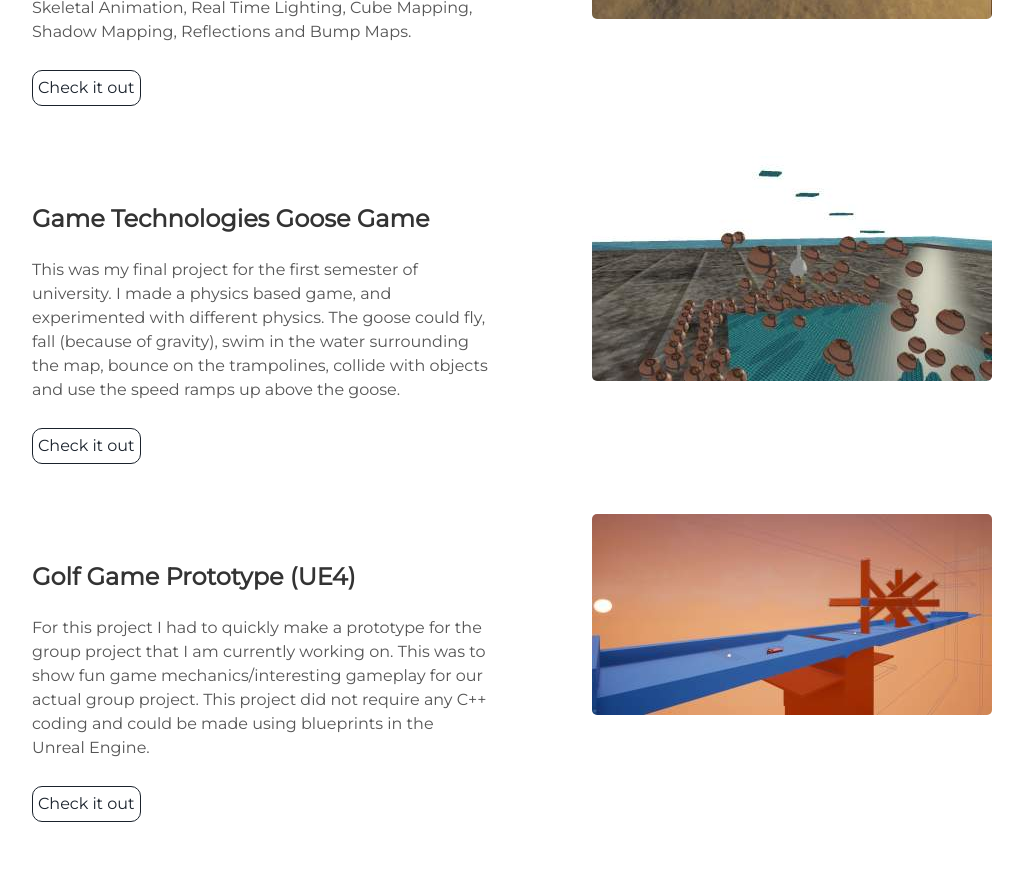
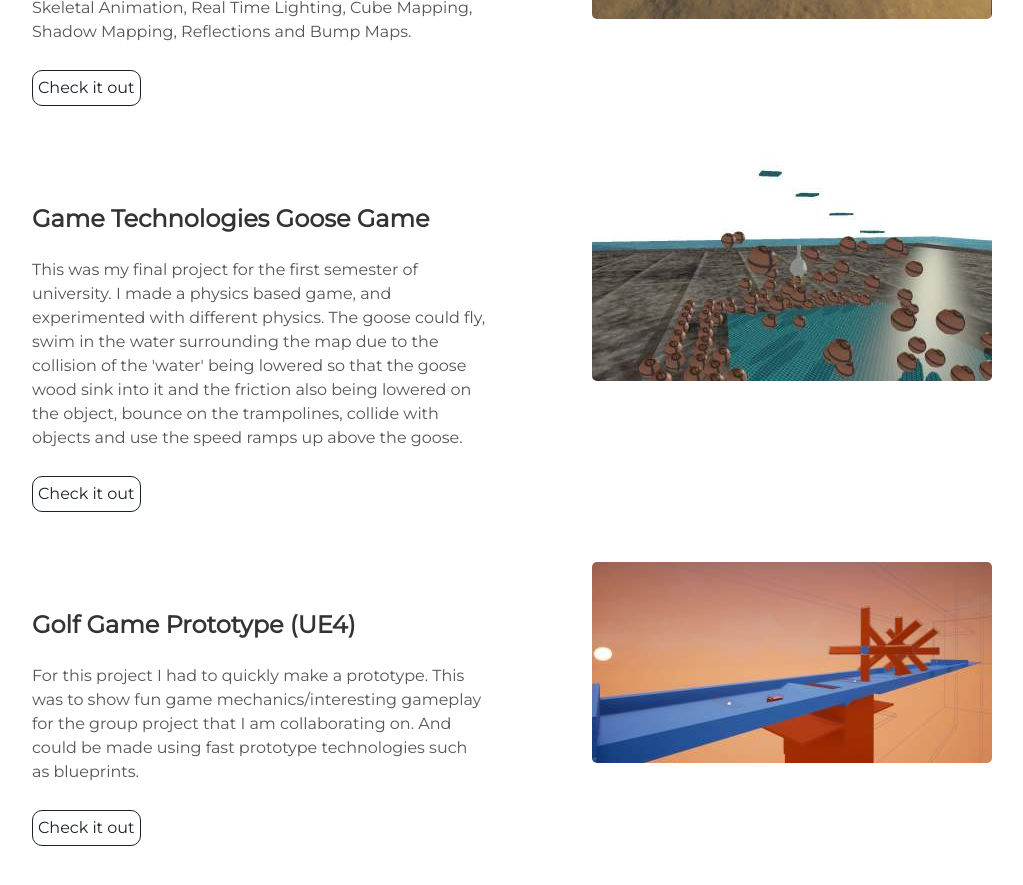
Before and after one commit to GeordieGinge/GeordieGinge.github.io, a Jekyll site: the page built from index.html, in a window 1280 px wide and 900 px high, scrolled down 2259 px. Shown: the top 885 px of the window, without its empty margins (128-1151 px from the left). Built offline with Jekyll 4.4.1, drawn with Linux system fonts in a browser that asks for light colours; some of the changed text lies outside the part shown.

```diff
--- a/_includes/projects.html
+++ b/_includes/projects.html
@@ -38,7 +38,9 @@
     <ul>
     </ul>
     <p>This was my final project for the first semester of university. I made a physics based game, and experimented with different physics.
-      The goose could fly, fall (because of gravity), swim in the water surrounding the map, bounce on the trampolines, collide with objects and use the speed ramps up above the goose.</p>
+      The goose could fly, swim in the water surrounding the map due to the collision of the 'water'
+      being lowered so that the goose wood sink into it and the friction also being lowered on the object,
+      bounce on the trampolines, collide with objects and use the speed ramps up above the goose.</p>
     <a class="project-link" href="https://github.com/GeordieGinge/Games-Technologies">Check it out</a>
   </div>
 </div>
@@ -50,9 +52,9 @@
     <h3> Golf Game Prototype (UE4) </h3>
     <ul>
     </ul>
-    <p>For this project I had to quickly make a prototype for the group project that I am currently working on.
-      This was to show fun game mechanics/interesting gameplay for our actual group project.
-      This project did not require any C++ coding and could be made using blueprints in the Unreal Engine.</p>
+    <p>For this project I had to quickly make a prototype. This was to show fun game
+      mechanics/interesting gameplay for the group project that I am collaborating on.
+      And could be made using fast prototype technologies such as blueprints.</p>
     <a class="project-link" href="https://github.com/GeordieGinge/Prototype---Team-Game">Check it out</a>
   </div>
 </div>
```
Also changed, not shown: other parts of _includes/projects.html (+1 -1 lines).
